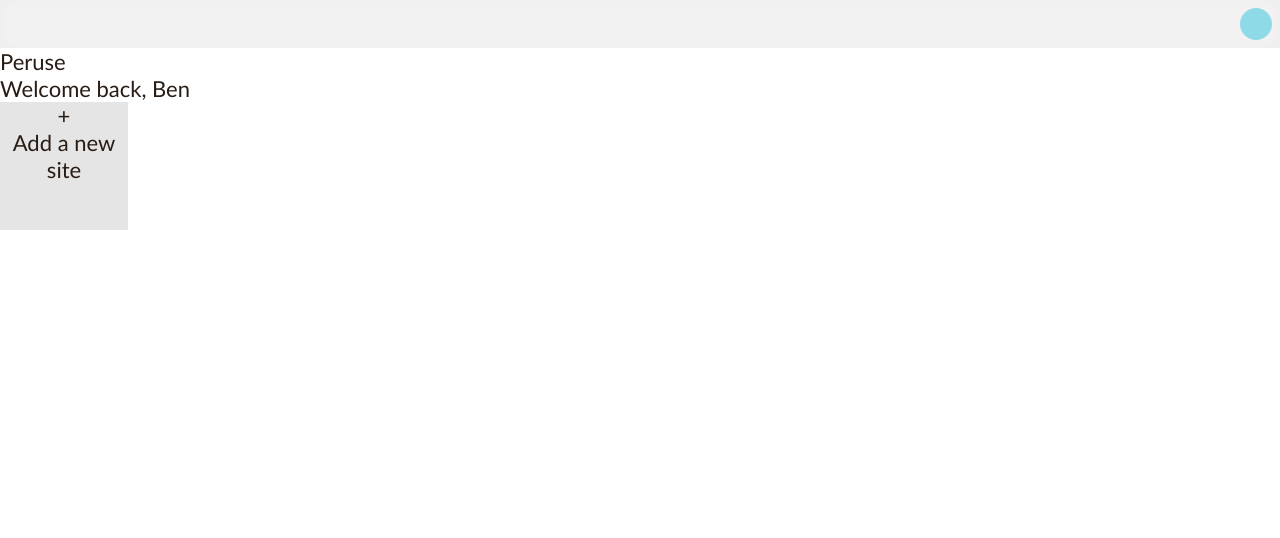
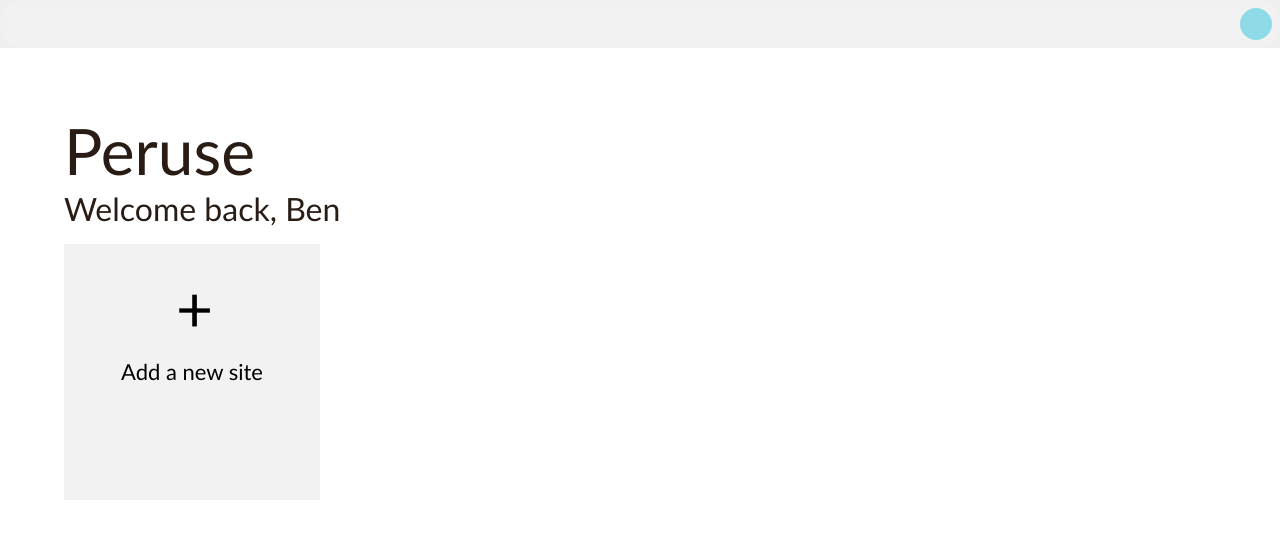
Before and after one commit to vohzd/peruse-client, a Nuxt app: page / in a window 1280 px wide. Shown: the top 538 px of the page. Built offline with nearby package versions, Linux system fonts and the light colour scheme.

Commit message:
more basic styling

```diff
--- a/components/SiteSummary.vue
+++ b/components/SiteSummary.vue
@@ -1,9 +1,11 @@
 <template lang="html">
-  <section>
-    <div class="site-element">
-      <div>+</div>
-      <div>Add a new site</div>
-    </div>
+  <section class="mt">
+    <nuxt-link to="new-site">
+      <div class="site-element">
+        <span class="icon-large">+</span>
+        <span>Add a new site</span>
+      </div>
+    </nuxt-link>
   </section>
 </template>
 
@@ -15,10 +17,26 @@ export default {
 <style lang="css">
 
   .site-element {
-    width: 128px;
-    height: 128px;
+    width: 256px;
+    height: 256px;
+    line-height: 256px;
     text-align: center;
-    background: rgba(0,0,0,0.1);
+    background: rgba(0,0,0,0.05);
+    position: relative;
+    color: black;
+    transition: 1s all;
+  }
+
+  .site-element:hover {
+    opacity: 0.5;
+  }
+
+  .icon-large {
+    font-size: 64px;
+    position: absolute;
+    text-align: center;
+    left: calc(50% - 16px);
+    margin-top: -64px;
   }
 
 </style>
--- a/layouts/default.vue
+++ b/layouts/default.vue
@@ -34,4 +34,16 @@ export default {
     text-decoration: none;
   }
 
+  h1 {
+    font-size: 64px;
+  }
+
+  h3 {
+    font-size: 32px;
+  }
+
+  .mt {
+    margin-top: 16px;
+  }
+
 </style>
--- a/pages/index.vue
+++ b/pages/index.vue
@@ -1,11 +1,12 @@
 <template lang="html">
-  <section>
-    <section>
+  <main>
+    <section class="intro-block">
       <h1>Peruse</h1>
       <h3>Welcome back, Ben</h3>
+      <site-summary />
+
     </section>
-    <site-summary />
-  </section>
+  </main>
 </template>
 
 <script>
@@ -17,5 +18,10 @@ export default {
 }
 </script>
 
-<style lang="css" scoped>
+<style lang="css">
+
+ .intro-block {
+   margin: 64px;
+ }
+
 </style>
```
